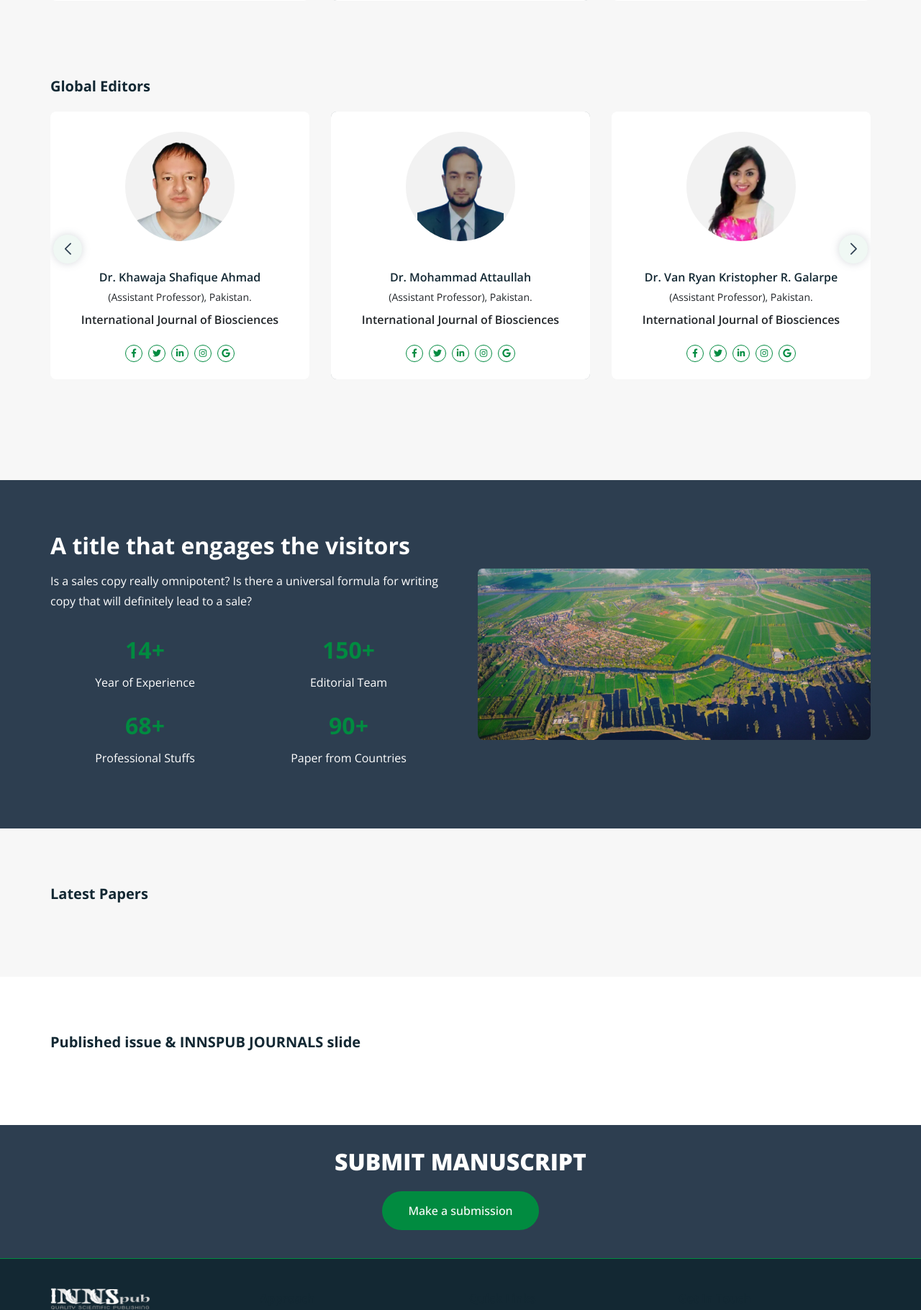
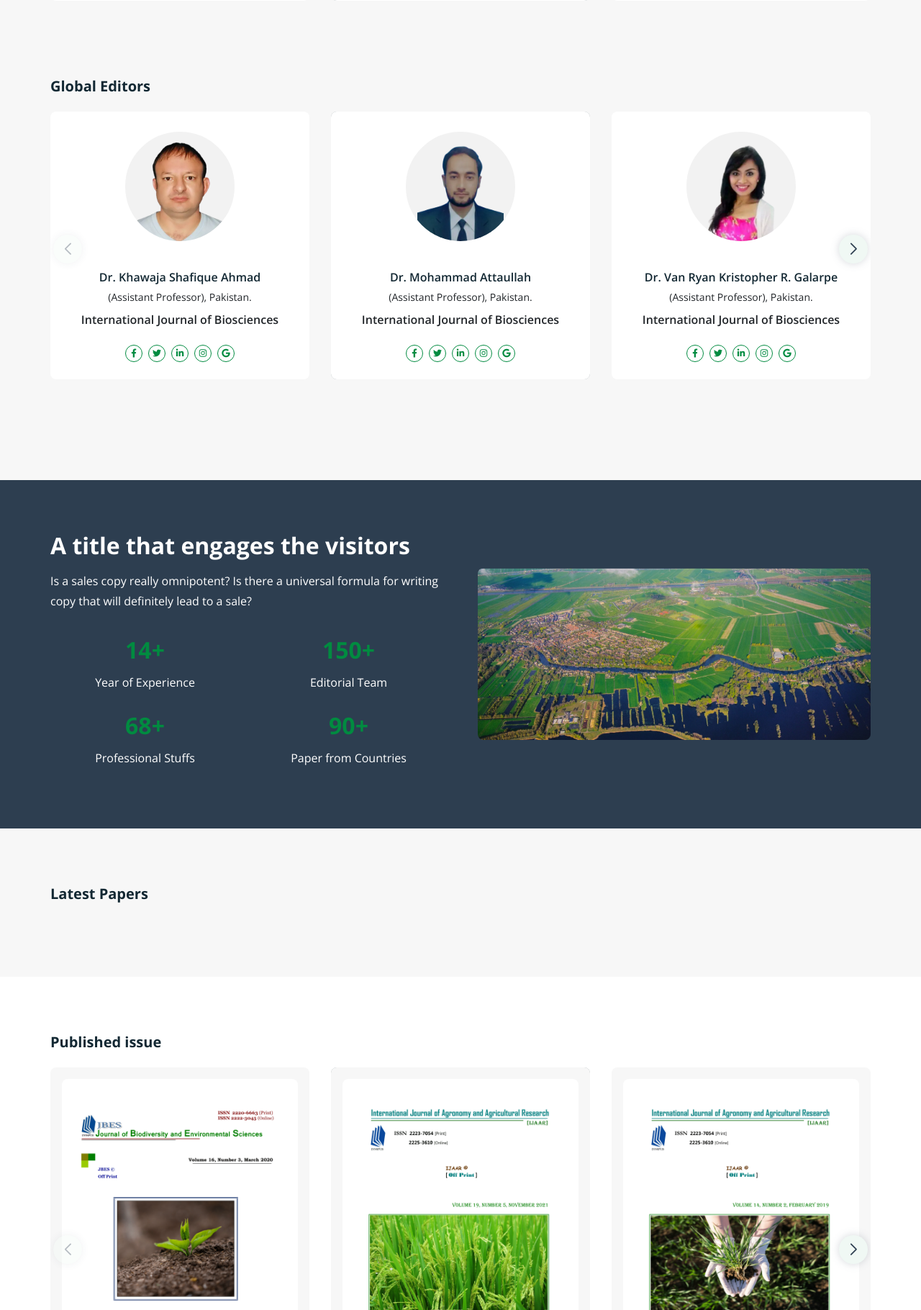
Before and after one commit to alom86/innspub, a PHP site: page / in a window 1280 px wide. Shown: the part 3649-5469 px from the top of the page at 72% size. Run offline with PHP 8.4, Linux system fonts and the light colour scheme.

Commit message:
publish issue, innspub journal done

```diff
--- a/assets/css/style.css
+++ b/assets/css/style.css
@@ -683,6 +683,28 @@
   border-radius: 4px;
   width: 100%;
 }
+.card__journal img {
+  border-radius: 8px;
+}
+.card__journal_name {
+  background-color: #132833;
+  padding: 16px;
+  border-radius: 0 0 8px 8px;
+  position: absolute;
+  bottom: 0;
+  width: 100%;
+  left: 0;
+  text-align: center;
+  transition: 0.3s;
+  opacity: 0;
+}
+.card__journal_name a {
+  font-size: 16px;
+}
+.card__journal_name span {
+  color: #FFFFFF;
+  font-size: 14px;
+}
 .card h3 {
   margin: 16px 0;
   text-align: center;
@@ -706,6 +728,14 @@
 }
 .card:hover .card__icon i {
   color: #FFFFFF;
+}
+.card:hover .card__journal_name {
+  opacity: 1;
+}
+.card.card_secondary {
+  background-color: #F7F7F7;
+  padding: 16px;
+  position: relative;
 }
 
 .profile {
--- a/assets/scss/components/_card.scss
+++ b/assets/scss/components/_card.scss
@@ -37,6 +37,34 @@
         border-bottom: 1px solid $color_primary;
     }
 
+    &__journal {
+        img {
+            border-radius: $radius_3;
+        }
+    }
+
+    &__journal_name {
+        background-color: $color_natural_head;
+        padding: 16px;
+        border-radius: 0 0 $radius_3 $radius_3;
+        position: absolute;
+        bottom: 0;
+        width: 100%;
+        left: 0;
+        text-align: center;
+        transition: $transition;
+        opacity: 0;
+
+        a {
+            font-size: 16px;
+        }
+
+        span {
+            color: $color_white;
+            font-size: 14px;
+        }
+    }
+
     h3 {
         margin: 16px 0;
         text-align: center;
@@ -67,7 +95,17 @@
                     color: $color_white;
                 }
             }
+
+            &__journal_name{
+                opacity: 1;
+            }
         }
+    }
+
+    &.card_secondary {
+        background-color: $color_body;
+        padding: 16px;
+        position: relative;
     }
 
 }
--- a/index.html
+++ b/index.html
@@ -812,9 +812,163 @@
 
 
         <!-- Published issue & INNSPUB JOURNALS slide -->
-        <section class="section_gap bg-white">
-            <div class="container">
-                <h2>Published issue & INNSPUB JOURNALS slide</h2>
+        <section class="section_gap bg-white px-0">
+            <!-- Published issue Slider -->
+            <div class="container position-relative mb-5">
+                <div class="swiper published_issue">
+                    <h2 class="ps-3 ps-sm-0">Published issue</h2>
+                    <!-- Additional required wrapper -->
+                    <div class="swiper-wrapper">
+                        <!-- Slides -->
+                        <div class="swiper-slide">
+                            <div class="card card_secondary">
+                                <div class="card__journal">
+                                    <img src="assets/images/published_issue/jbes.png" alt="jbes">
+                                </div>
+
+                                <div class="card__journal_name">
+                                    <a href="#">JBES-Number 2 Vol.18 2021</a>
+                                    <span>Category: JBES</span>
+                                </div>
+                            </div>
+                        </div>
+                        <div class="swiper-slide">
+                            <div class="card card_secondary">
+                                <div class="card__journal">
+                                    <img src="assets/images/published_issue/ijaar.png" alt="ijaar">
+                                </div>
+
+                                <div class="card__journal_name">
+                                    <a href="#">ijaar-Number 2 Vol.18 2021</a>
+                                    <span>Category: IJAAR</span>
+                                </div>
+                            </div>
+                        </div>
+                        <div class="swiper-slide">
+                            <div class="card card_secondary">
+                                <div class="card__journal">
+                                    <img src="assets/images/published_issue/ijaar_2.png" alt="ijaar_2">
+                                </div>
+
+                                <div class="card__journal_name">
+                                    <a href="#">ijaar-Number 2 Vol.18 2021</a>
+                                    <span>Category: IJAAR</span>
+                                </div>
+                            </div>
+                        </div>
+                        <div class="swiper-slide">
+                            <div class="card card_secondary">
+                                <div class="card__journal">
+                                    <img src="assets/images/published_issue/jbes_2.png" alt="jbes_2">
+                                </div>
+
+                                <div class="card__journal_name">
+                                    <a href="#">ijaar-Number 2 Vol.18 2021</a>
+                                    <span>Category: JBES</span>
+                                </div>
+                            </div>
+                        </div>
+                        <div class="swiper-slide">
+                            <div class="card card_secondary">
+                                <div class="card__journal">
+                                    <img src="assets/images/published_issue/jbes_2.png" alt="jbes_2">
+                                </div>
+
+                                <div class="card__journal_name">
+                                    <a href="#">ijaar-Number 2 Vol.18 2021</a>
+                                    <span>Category: JBES</span>
+                                </div>
+                            </div>
+                        </div>
+
+                    </div>
+
+                    <!-- If we need pagination -->
+                    <div class="swiper-pagination d-lg-none"></div>
+                    <!-- navigation buttons -->
+                    <div class="swiper-button-prev d-none d-lg-flex"></div>
+                    <div class="swiper-button-next d-none d-lg-flex"></div>
+                </div>
+
+            </div>
+
+            <!-- INNSPUB JOURNALS Slider -->
+            <div class="container position-relative">
+                <div class="swiper innspub_journal">
+                    <h2 class="ps-3 ps-sm-0">INNSPUB journals</h2>
+                    <!-- Additional required wrapper -->
+                    <div class="swiper-wrapper">
+                        <!-- Slides -->
+                        <div class="swiper-slide">
+                            <div class="card card_secondary">
+                                <div class="card__journal">
+                                    <img src="assets/images/innspub_journal/ijbb.png" alt="ijbb">
+                                </div>
+
+                                <div class="card__journal_name">
+                                    <a href="#">JBES-Number 2 Vol.18 2021</a>
+                                    <span>Category: ijbb</span>
+                                </div>
+                            </div>
+                        </div>
+                        <div class="swiper-slide">
+                            <div class="card card_secondary">
+                                <div class="card__journal">
+                                    <img src="assets/images/innspub_journal/ijb.png" alt="ijb">
+                                </div>
+
+                                <div class="card__journal_name">
+                                    <a href="#">ijaar-Number 2 Vol.18 2021</a>
+                                    <span>Category: ijb</span>
+                                </div>
+                            </div>
+                        </div>
+                        <div class="swiper-slide">
+                            <div class="card card_secondary">
+                                <div class="card__journal">
+                                    <img src="assets/images/innspub_journal/jbes.png" alt="jbes">
+                                </div>
+
+                                <div class="card__journal_name">
+                                    <a href="#">ijaar-Number 2 Vol.18 2021</a>
+                                    <span>Category: jbes</span>
+                                </div>
+                            </div>
+                        </div>
+                        <div class="swiper-slide">
+                            <div class="card card_secondary">
+                                <div class="card__journal">
+                                    <img src="assets/images/innspub_journal/ijaar.png" alt="ijaar">
+                                </div>
+
+                                <div class="card__journal_name">
+                                    <a href="#">ijaar-Number 2 Vol.18 2021</a>
+                                    <span>Category: ijaar</span>
+                                </div>
+                            </div>
+                        </div>
+                        <div class="swiper-slide">
+                            <div class="card card_secondary">
+                                <div class="card__journal">
+                                    <img src="assets/images/innspub_journal/ijaar.png" alt="ijaar">
+                                </div>
+
+                                <div class="card__journal_name">
+                                    <a href="#">ijaar-Number 2 Vol.18 2021</a>
+                                    <span>Category: ijaar</span>
+                                </div>
+                            </div>
+                        </div>
+
+                    </div>
+
+                    <!-- If we need pagination -->
+                    <div class="swiper-pagination d-lg-none"></div>
+                    <!-- If we need navigation buttons -->
+                    <div class="swiper-button-prev d-none d-lg-flex"></div>
+                    <div class="swiper-button-next d-none d-lg-flex"></div>
+                </div>
+
             </div>
         </section>
 
```
Also changed, not shown: assets/js/main.js (+99 -2 lines), assets/images/innspub_journal/ijaar.png (added), assets/images/innspub_journal/ijb.png (added), assets/images/innspub_journal/ijbb.png (added), assets/images/innspub_journal/jbes.png (added), assets/images/published_issue/ijaar.png (added), assets/images/published_issue/ijaar_2.png (added), assets/images/published_issue/jbes.png (added), assets/images/published_issue/jbes_2.png (added), 1 other file.
